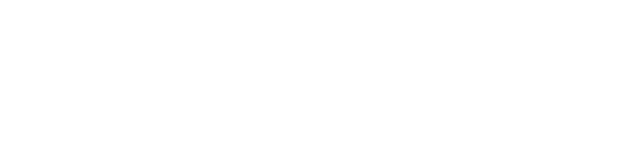
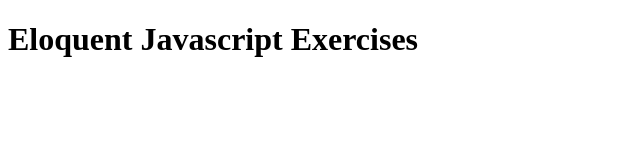
Before and after one commit to TheDaveWave/eloquent-js-exercises, a plain HTML site: page index.html in a window 1280 px wide. Shown: the whole page, without its empty margins (0-640 px from the left). Drawn offline with Linux system fonts and the light colour scheme.

Commit message:
add h1 element to webpage

```diff
--- a/index.html
+++ b/index.html
@@ -8,6 +8,6 @@
     <title>Exercises</title>
 </head>
 <body>
-
+    <h1>Eloquent Javascript Exercises</h1>
 </body>
 </html>
```
